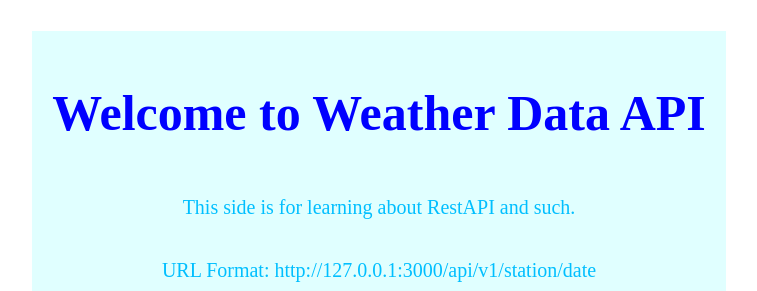
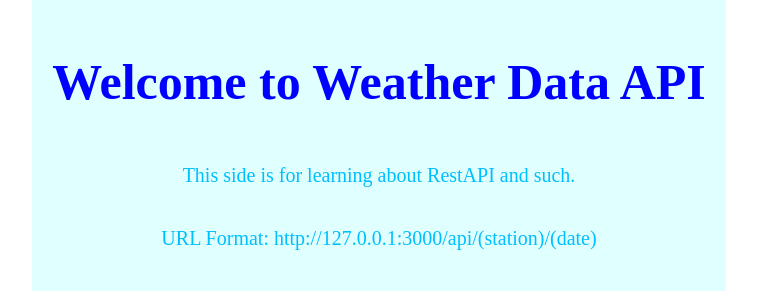
Before and after one commit to EMPChief/Python-Weather, a Python web app: template templates/index.html in a window 1280 px wide. Shown: the part 112-403 px from the top of the page, without its empty margins (261-1018 px from the left). Run offline with Jinja, Linux system fonts and the light colour scheme; the template is opened without the code that fills it, so the values that code supplies are empty.

Commit message:
added source for dataset

```diff
--- a/main.py
+++ b/main.py
@@ -23,7 +23,7 @@ class WeatherAPP:
         def index():
             return render_template('index.html')
 
-        @self.app.route("/dictionary/<word>")
+        @self.app.route("/api/dic/<word>")
         def get_dictionary(word):
             result = {
                 'error': 'Word not found in database!'
@@ -34,7 +34,7 @@ class WeatherAPP:
                     break
             return jsonify(result)
 
-        @self.app.route("/weather/<station>/<date>")
+        @self.app.route("/api/weather/<station>/<date>")
         def get_weather(station, date):
             result = {
                 "error":"Data not found!"
--- a/templates/index.html
+++ b/templates/index.html
@@ -20,7 +20,8 @@
         <div class="insidecontainer">
             <h1>Welcome to Weather Data API</h1>
             <p>This side is for learning about RestAPI and such.</p>
-            <p>URL Format: http://127.0.0.1:3000/api/v1/station/date</p>
+            <p>URL Format: http://127.0.0.1:3000/api/(station)/(date)</p>
+            <p>URL Format: http://127.0.0.1:3000/api/dic/(word)</p>
             <img class="cat" src="{{ url_for('static', filename='image/cat.png') }}">
         </div>
     </div>
```
Also changed, not shown: README.md, 2 other files.
